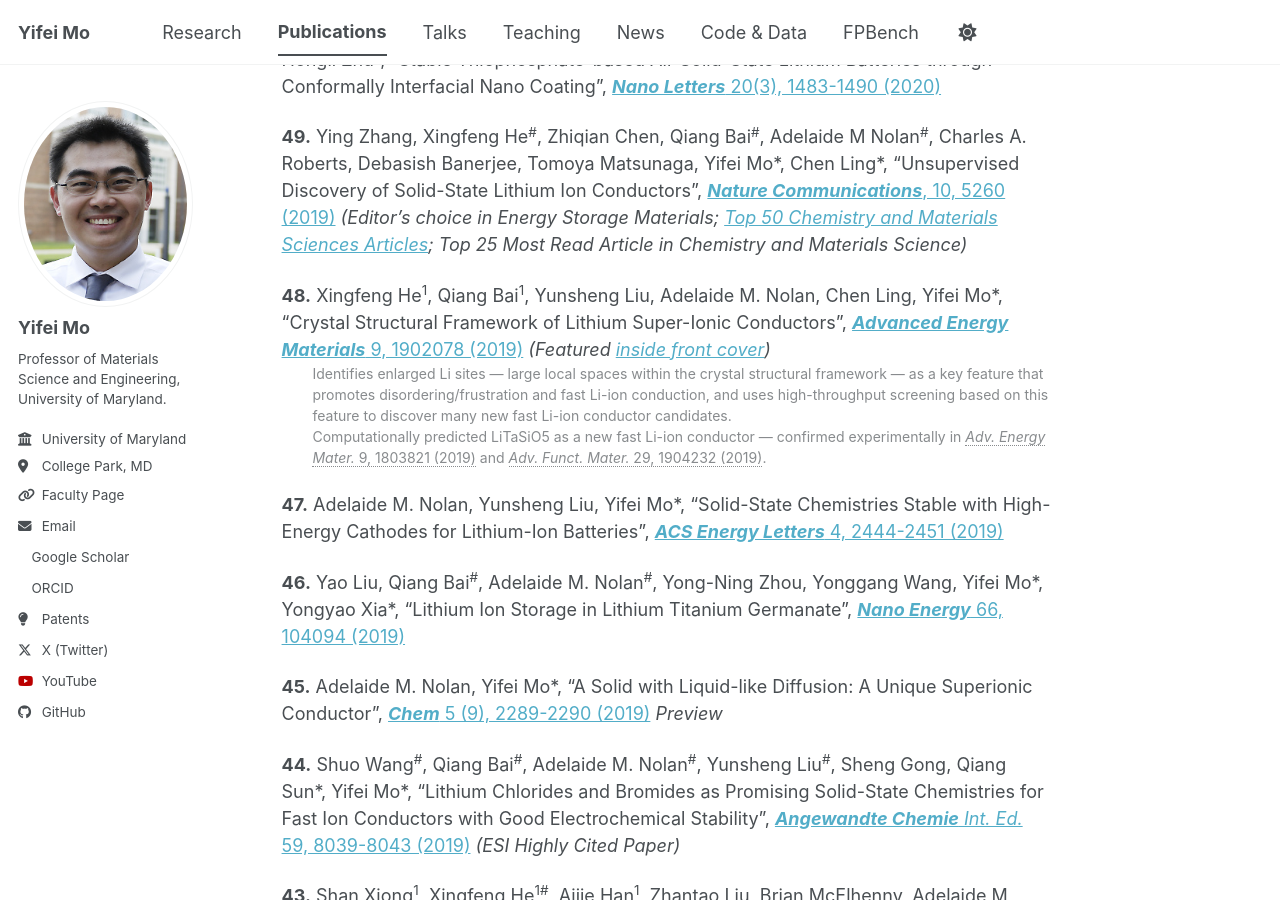
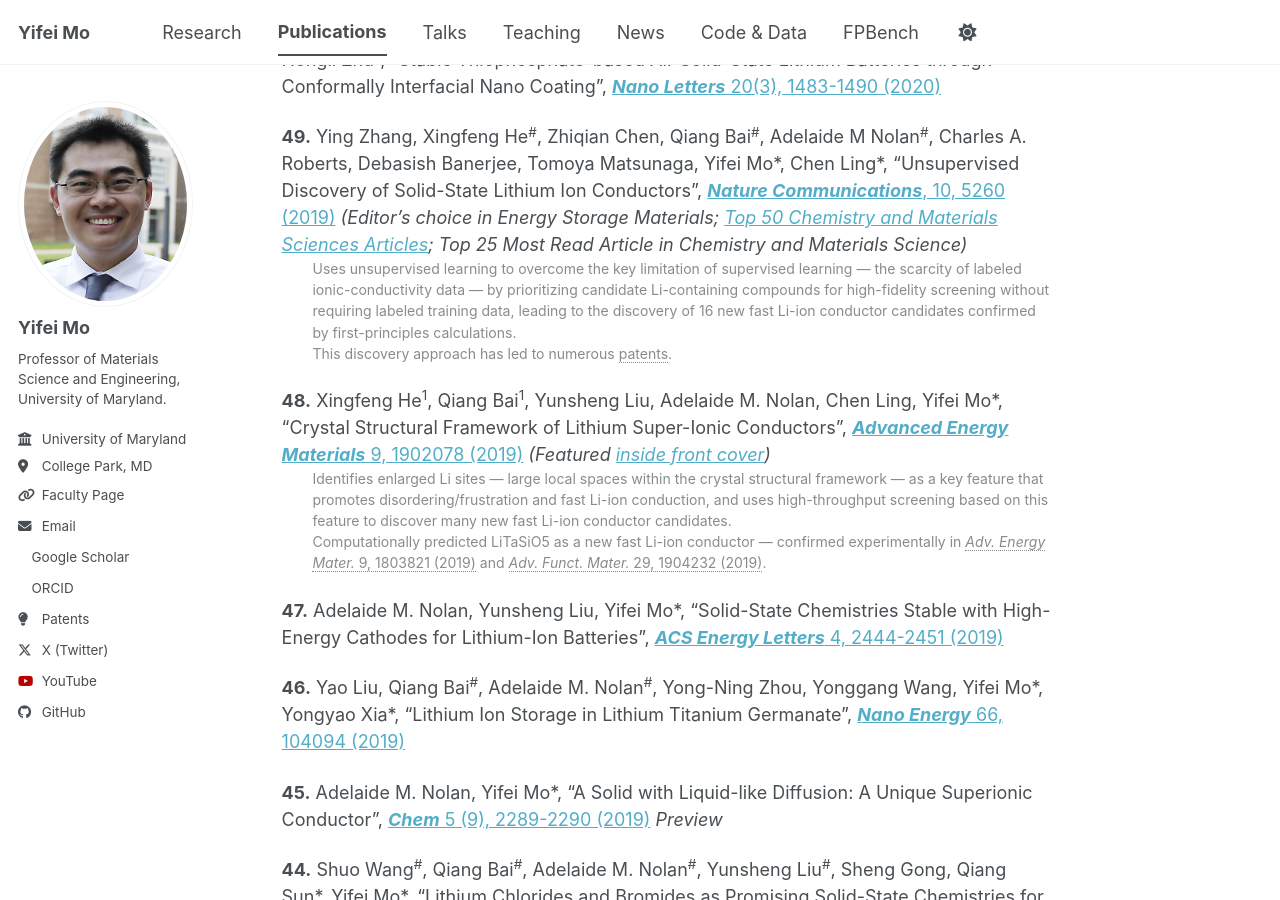
Before and after one commit to yifeimo/yifeimo.github.io, a Jekyll site: the page built from _pages/publications.md, in a window 1280 px wide and 900 px high, scrolled down 7525 px. Built offline with Jekyll 4.4.1, drawn with Linux system fonts in a browser that asks for light colours; a style sheet for code colours, icons or effects is not loaded.

Commit message:
Add description to entry 49 emphasizing unsupervised learning and patents
Co-Authored-By: Claude Sonnet 5 <noreply@anthropic.com>

```diff
--- a/_pages/publications.md
+++ b/_pages/publications.md
@@ -130,6 +130,7 @@ author_profile: true
 **50.** Daxian Cao, Yubin Zhang, Adelaide M. Nolan<sup>#</sup>, Jinzhi Sheng, Yifei Mo\*, Yan Wang\*, Hongli Zhu\*, "Stable Thiophosphate-based All-Solid-State Lithium Batteries through Conformally Interfacial Nano Coating", [***Nano Letters*** 20(3), 1483-1490 (2020)](https://doi.org/10.1021/acs.nanolett.9b02678)
 
 **49.** Ying Zhang, Xingfeng He<sup>#</sup>, Zhiqian Chen, Qiang Bai<sup>#</sup>, Adelaide M Nolan<sup>#</sup>, Charles A. Roberts, Debasish Banerjee, Tomoya Matsunaga, Yifei Mo\*, Chen Ling\*, "Unsupervised Discovery of Solid-State Lithium Ion Conductors", [***Nature Communications***, 10, 5260 (2019)](https://doi.org/10.1038/s41467-019-13214-1) *(Editor's choice in Energy Storage Materials; [Top 50 Chemistry and Materials Sciences Articles](https://www.nature.com/collections/giacagiaca); Top 25 Most Read Article in Chemistry and Materials Science)*
+<br><span class="citation" style="display: block; margin-left: 2.2em;">Uses unsupervised learning to overcome the key limitation of supervised learning — the scarcity of labeled ionic-conductivity data — by prioritizing candidate Li-containing compounds for high-fidelity screening without requiring labeled training data, leading to the discovery of 16 new fast Li-ion conductor candidates confirmed by first-principles calculations.<br>This discovery approach has led to numerous [patents](/publications/#patents).</span>
 
 **48.** Xingfeng He<sup>1</sup>, Qiang Bai<sup>1</sup>, Yunsheng Liu, Adelaide M. Nolan, Chen Ling, Yifei Mo\*, "Crystal Structural Framework of Lithium Super-Ionic Conductors", [***Advanced Energy Materials*** 9, 1902078 (2019)](https://doi.org/10.1002/aenm.201902078) *(Featured [inside front cover](https://doi.org/10.1002/aenm.201970169))*
 <br><span class="citation" style="display: block; margin-left: 2.2em;">Identifies enlarged Li sites — large local spaces within the crystal structural framework — as a key feature that promotes disordering/frustration and fast Li-ion conduction, and uses high-throughput screening based on this feature to discover many new fast Li-ion conductor candidates.<br>Computationally predicted LiTaSiO5 as a new fast Li-ion conductor — confirmed experimentally in [*Adv. Energy Mater.* 9, 1803821 (2019)](https://doi.org/10.1002/aenm.201803821) and [*Adv. Funct. Mater.* 29, 1904232 (2019)](https://doi.org/10.1002/adfm.201904232).</span>
```
